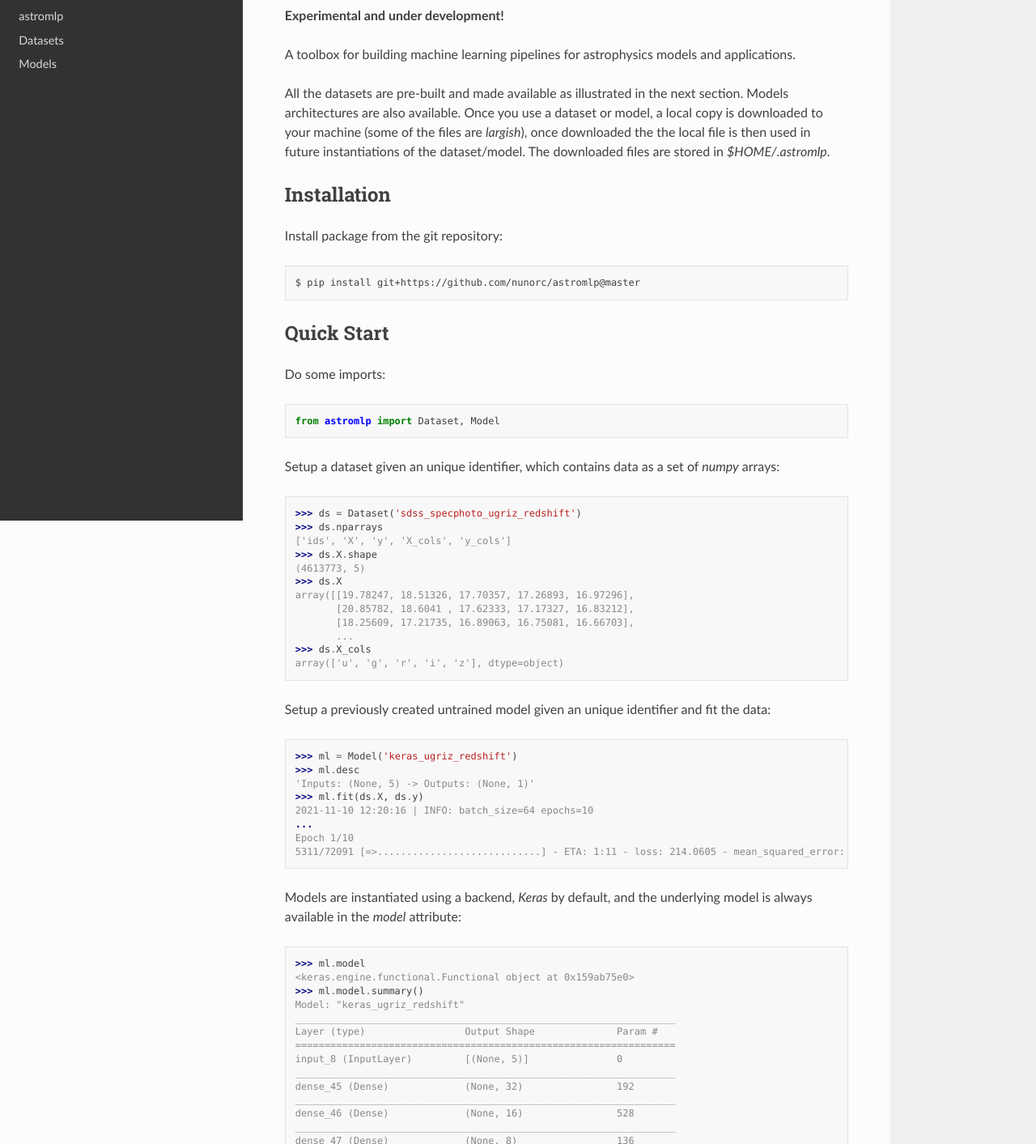
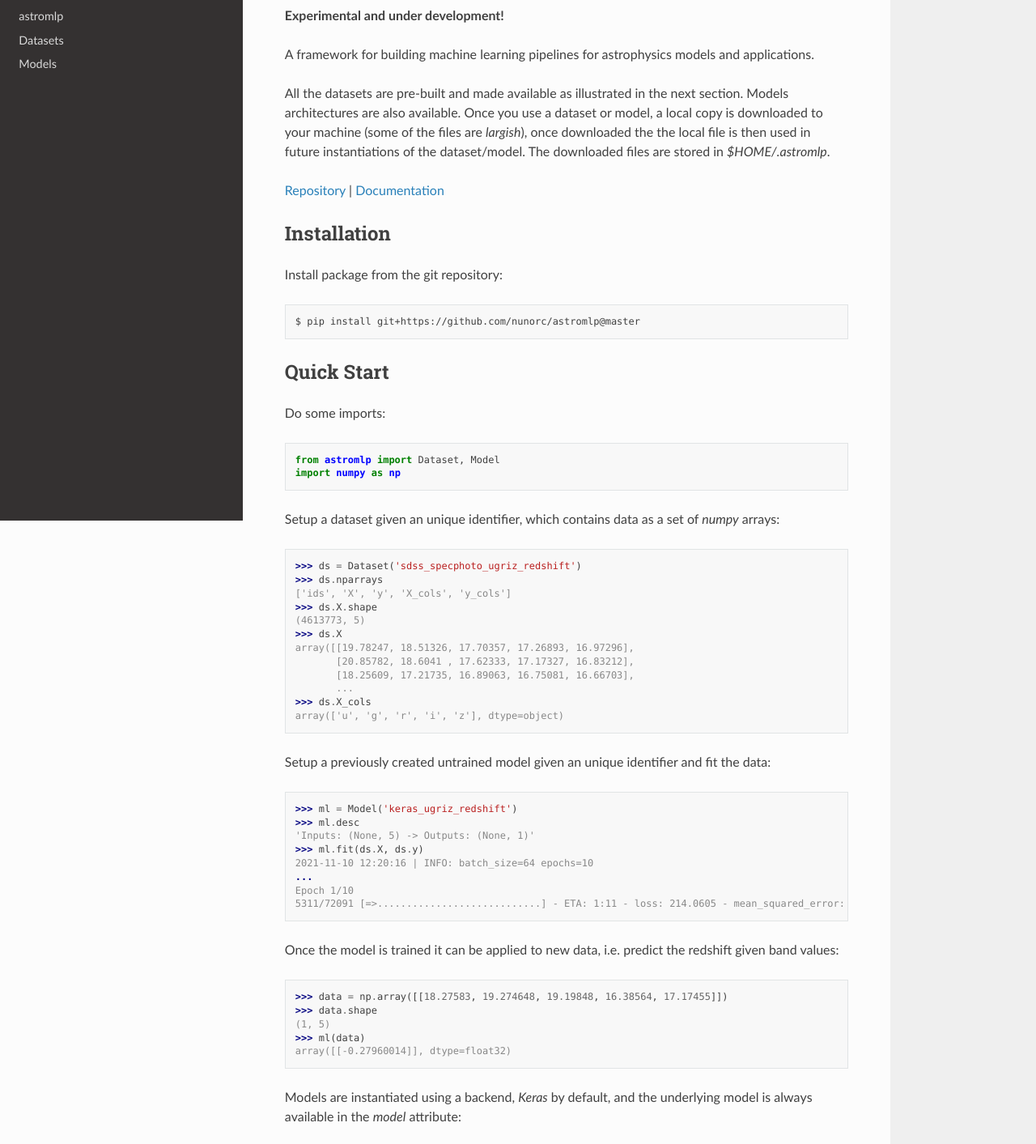
Before and after one commit to nunorc/astromlp, a plain HTML site: page docs/html/index.html in a window 1280 px wide. Shown: the part 157-1570 px from the top of the page at 81% size. Drawn offline with Linux system fonts and the light colour scheme.

Commit message:
Update docs

```diff
--- a/docs/html/index.html
+++ b/docs/html/index.html
@@ -72,7 +72,7 @@
   <div class="section" id="astromlp">
 <h1>astromlp<a class="headerlink" href="#astromlp" title="Permalink to this headline"></a></h1>
 <p><strong>Experimental and under development!</strong></p>
-<p>A toolbox for building machine learning pipelines for astrophysics
+<p>A framework for building machine learning pipelines for astrophysics
 models and applications.</p>
 <p>All the datasets are pre-built and made available as illustrated
 in the next section. Models architectures are also available. Once
@@ -80,6 +80,7 @@ you use a dataset or model, a local copy is downloaded to your
 machine (some of the files are <em>largish</em>), once downloaded the
 the local file is then used in future instantiations of the
 dataset/model. The downloaded files are stored in <cite>$HOME/.astromlp</cite>.</p>
+<p><a class="reference external" href="https://github.com/nunorc/astromlp">Repository</a> | <a class="reference external" href="https://nunorc.github.io/astromlp">Documentation</a></p>
 <div class="section" id="installation">
 <h2>Installation<a class="headerlink" href="#installation" title="Permalink to this headline"></a></h2>
 <p>Install package from the git repository:</p>
@@ -91,6 +92,7 @@ dataset/model. The downloaded files are stored in <cite>$HOME/.astromlp</cite>.<
 <h2>Quick Start<a class="headerlink" href="#quick-start" title="Permalink to this headline"></a></h2>
 <p>Do some imports:</p>
 <div class="highlight-python notranslate"><div class="highlight"><pre><span></span><span class="kn">from</span> <span class="nn">astromlp</span> <span class="kn">import</span> <span class="n">Dataset</span><span class="p">,</span> <span class="n">Model</span>
+<span class="kn">import</span> <span class="nn">numpy</span> <span class="k">as</span> <span class="nn">np</span>
 </pre></div>
 </div>
 <p>Setup a dataset given an unique identifier, which contains data as a set of <cite>numpy</cite> arrays:</p>
@@ -117,6 +119,15 @@ dataset/model. The downloaded files are stored in <cite>$HOME/.astromlp</cite>.<
 <span class="gp">...</span>
 <span class="go">Epoch 1/10</span>
 <span class="go">5311/72091 [=&gt;............................] - ETA: 1:11 - loss: 214.0605 - mean_squared_error: 214.0605</span>
+</pre></div>
+</div>
+<p>Once the model is trained it can be applied to new data, i.e. predict the redshift
+given band values:</p>
+<div class="highlight-python notranslate"><div class="highlight"><pre><span></span><span class="gp">&gt;&gt;&gt; </span><span class="n">data</span> <span class="o">=</span> <span class="n">np</span><span class="o">.</span><span class="n">array</span><span class="p">([[</span><span class="mf">18.27583</span><span class="p">,</span> <span class="mf">19.274648</span><span class="p">,</span> <span class="mf">19.19848</span><span class="p">,</span> <span class="mf">16.38564</span><span class="p">,</span> <span class="mf">17.17455</span><span class="p">]])</span>
+<span class="gp">&gt;&gt;&gt; </span><span class="n">data</span><span class="o">.</span><span class="n">shape</span>
+<span class="go">(1, 5)</span>
+<span class="gp">&gt;&gt;&gt; </span><span class="n">ml</span><span class="p">(</span><span class="n">data</span><span class="p">)</span>
+<span class="go">array([[-0.27960014]], dtype=float32)</span>
 </pre></div>
 </div>
 <p>Models are instantiated using a backend, <cite>Keras</cite> by default, and the
```
Also changed, not shown: docs/html/datasets.html (+2 -2 lines), docs/html/models.html (+2 -2 lines), docs/html/searchindex.js (+1 -1 lines), docs/html/_sources/datasets.rst.txt, docs/html/_sources/models.rst.txt, 2 other files.
